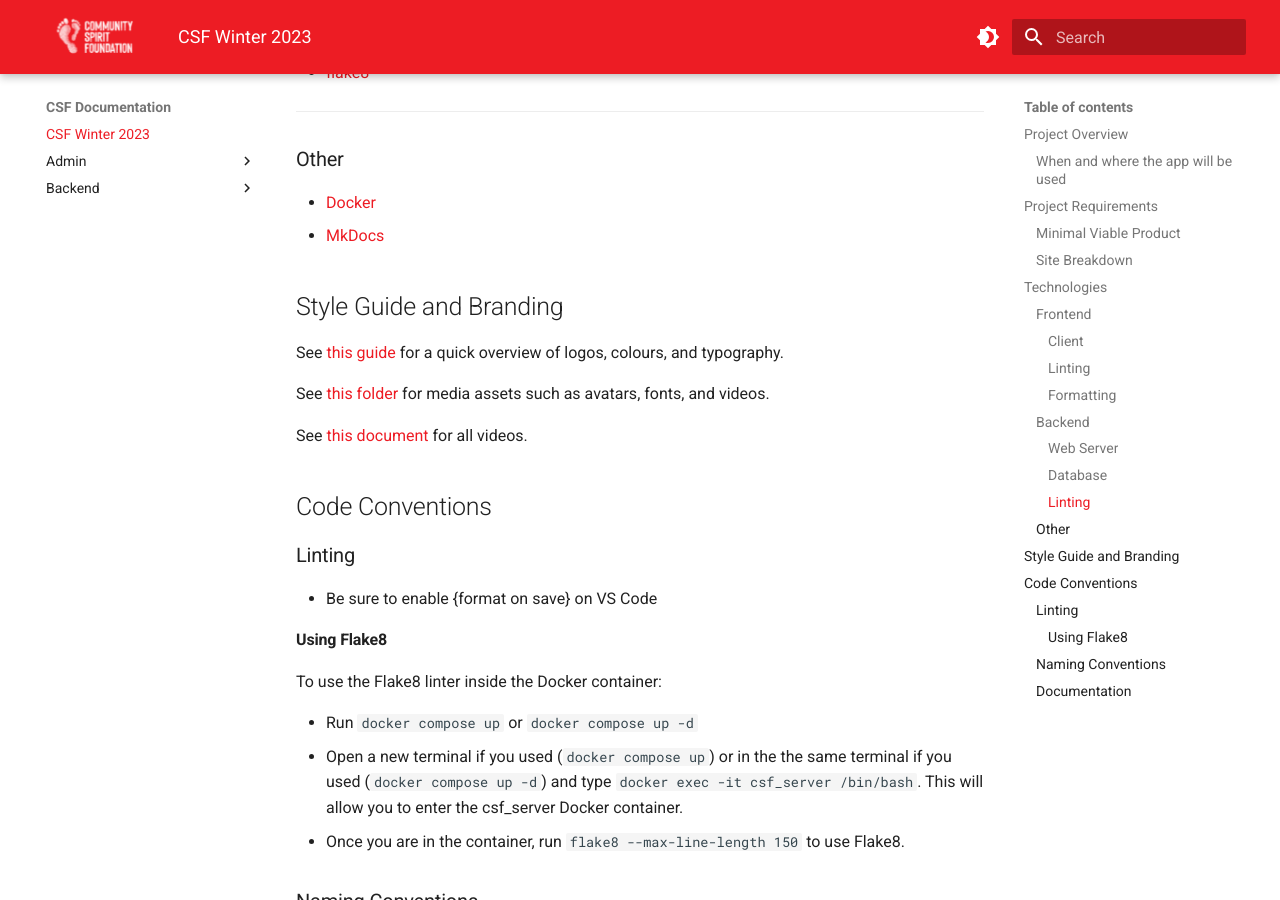
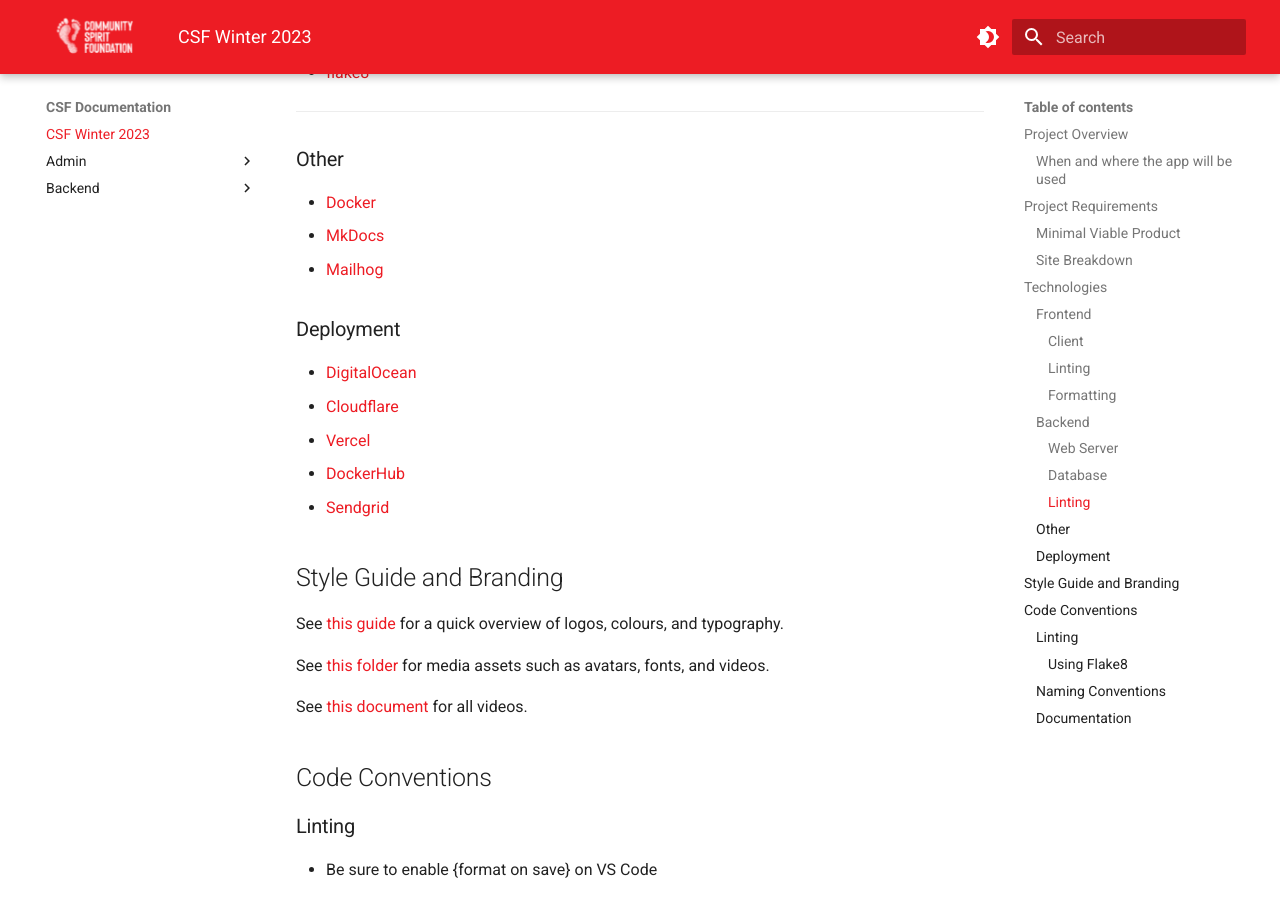
Before and after one commit to codersforcauses/csf, an MkDocs documentation site: the page built from documentation/docs/index.md, in a window 1280 px wide and 900 px high, scrolled down 2838 px. Built offline with MkDocs 1.6.1 and Material for MkDocs 9.7.7, drawn with Linux system fonts in a browser that asks for light colours.

Commit message:
updated tech stack

```diff
--- a/documentation/docs/index.md
+++ b/documentation/docs/index.md
@@ -76,6 +76,15 @@
 
 - [Docker](https://www.docker.com/)
 - [MkDocs](https://www.mkdocs.org/)
+- [Mailhog](https://github.com/mailhog/MailHog)
+
+### Deployment
+
+- [DigitalOcean](https://digitalocean.com)
+- [Cloudflare](https://www.cloudflare.com/)
+- [Vercel](https://vercel.com)
+- [DockerHub](https://hub.docker.com)
+- [Sendgrid](https://sendgrid.com)
 
 ## Style Guide and Branding
 
```
